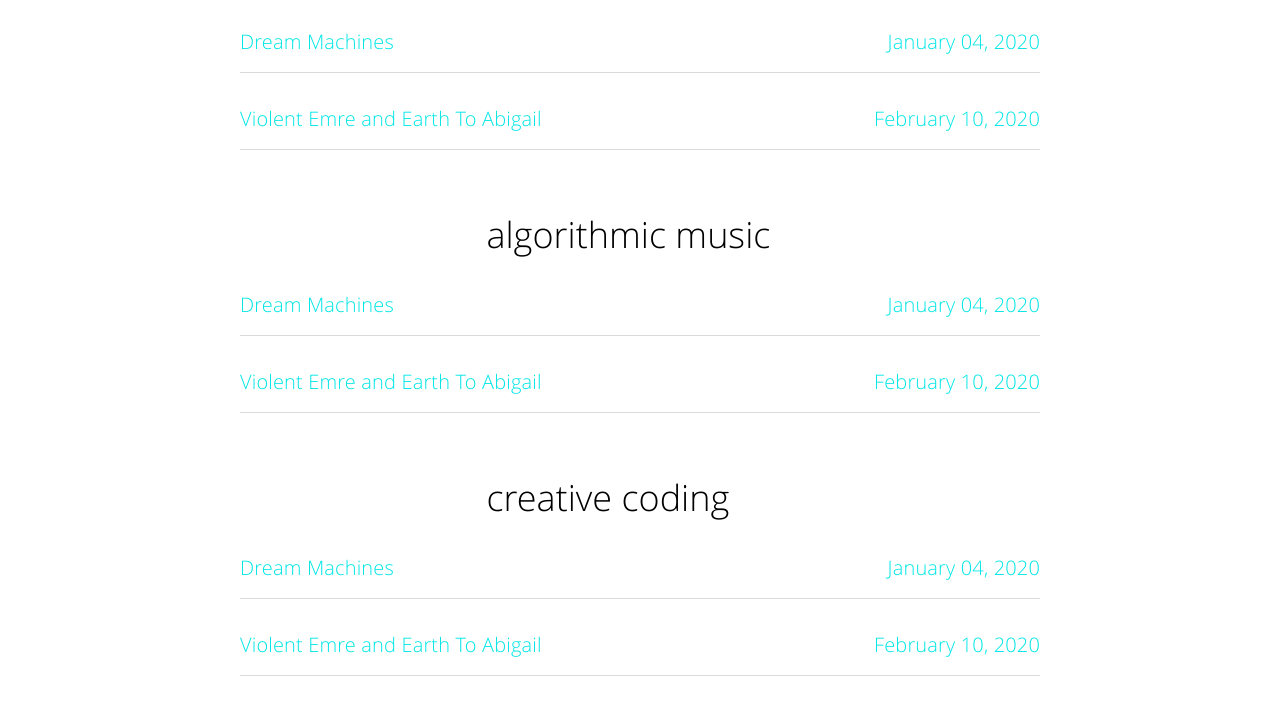
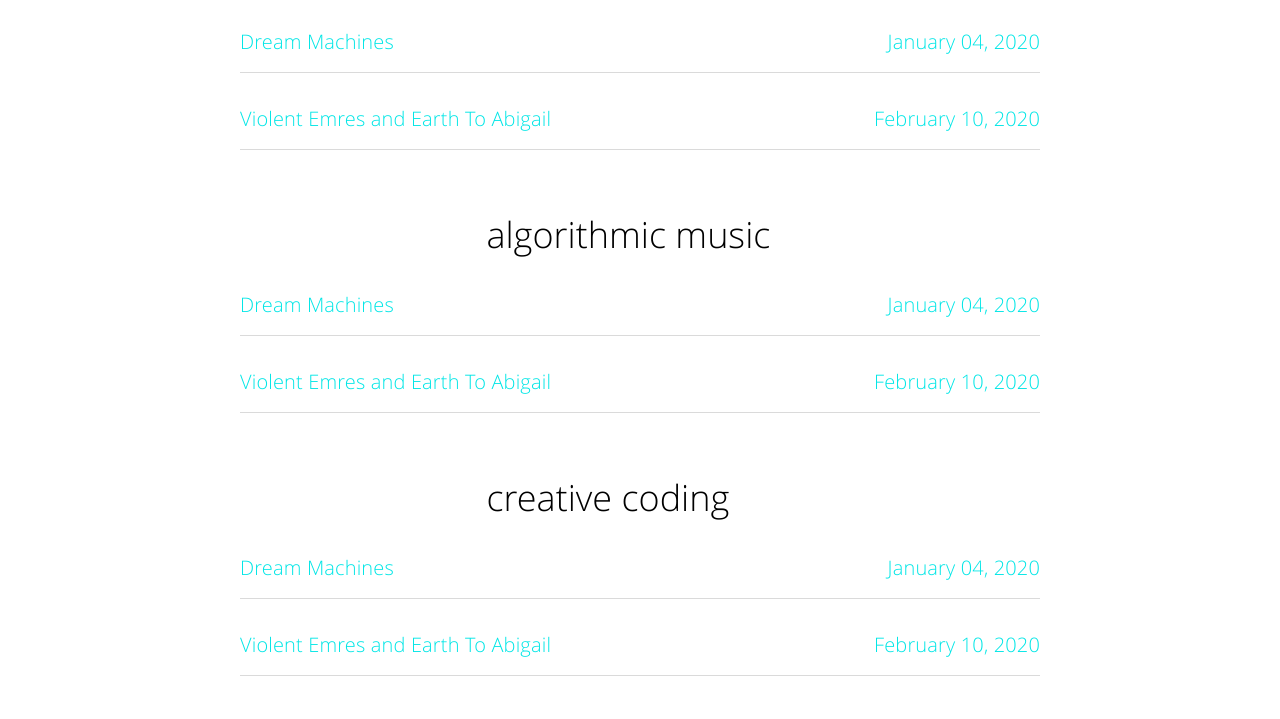
Before and after one commit to TOPLAP-Israel/TOPLAP-Israel.github.io, a Jekyll site: the page built from tags.html, in a window 1280 px wide. Shown: the part 379-1098 px from the top of the page. Built offline with Jekyll 4.4.1, drawn with Linux system fonts in a browser that asks for light colours.

Commit message:
fix typo

```diff
--- a/_posts/2020-02-10-violent-emre-tami.md
+++ b/_posts/2020-02-10-violent-emre-tami.md
@@ -1,6 +1,6 @@
 ---
 layout: post
-title: "Violent Emre and Earth To Abigail"
+title: "Violent Emres and Earth To Abigail"
 post_title: "Food Hacking + Algorithmic Music Evening with Violent Emres and Earth To Abigail"
 image: "/assets/img/posts/ViolentEmresTami/EIF-17.jpg"
 date: 2020-02-10
@@ -9,7 +9,7 @@ tags:
 - algorave
 - algorithmic music
 - creative coding
-description: "TOPLAP Israel and TAMI collaborate for an exciting algorithmic music and food hacking evening with Violent Emre from Turkey and Earth To Abigail."
+description: "TOPLAP Israel and TAMI collaborate for an exciting algorithmic music and food hacking evening with Violent Emres from Turkey and Earth To Abigail."
 categories:
 - Algorithmic Events
 ---
```
